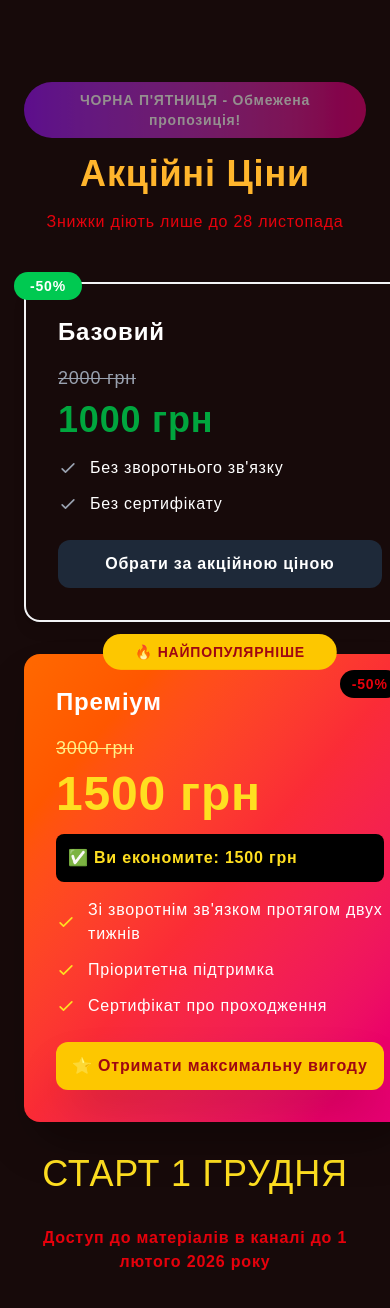
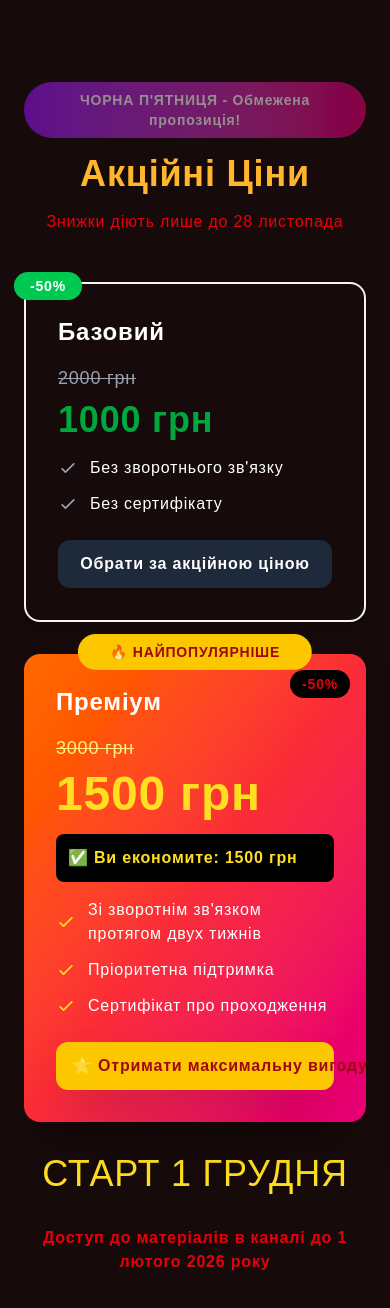
Before and after one commit to GrigoriyShkarta/fireUpYourDriveUa, a Next.js app: page / in a window 390 px wide. Shown: the part 7269-8577 px from the top of the page. Built offline with nearby package versions, Linux system fonts and the light colour scheme; a web font is replaced by a local one.

Commit message:
fixed card

```diff
--- a/components/Price.tsx
+++ b/components/Price.tsx
@@ -139,9 +139,9 @@ export default function Price() {
         <p className='text-red-600'>Знижки діють лише до 28 листопада</p>
       </div>
 
-      <div className='grid md:grid-cols-2 gap-8'>
+      <div className="flex flex-col md:flex-row gap-8">
         {/* Базовый вариант с акционной ценой */}
-        <div className='p-8 rounded-2xl shadow-lg border-2 border-gray-100 flex flex-col justify-between relative'>
+        <div className='flex-1 p-8 rounded-2xl shadow-lg border-2 border-gray-100 flex flex-col justify-between relative'>
           {/* Акционный стикер */}
           <div className='absolute -top-3 -left-3 bg-green-500 text-white px-4 py-1 rounded-full text-sm font-bold'>
             -50%
@@ -181,7 +181,7 @@ export default function Price() {
         </div>
 
         {/* Премиум вариант с максимальной скидкой */}
-        <div className='relative p-8 rounded-2xl shadow-2xl bg-gradient-to-br from-orange-500 via-red-500 to-pink-600 text-white transform hover:scale-105 transition duration-300'>
+        <div className='flex-1 relative p-8 rounded-2xl shadow-2xl bg-gradient-to-br from-orange-500 via-red-500 to-pink-600 text-white transform hover:scale-105 transition duration-300'>
           {/* Верхний стикер "Топ предложение" */}
           <div className='absolute -top-3 left-1/2 transform -translate-x-1/2 bg-yellow-400 text-red-800 font-bold px-8 py-2 rounded-full text-sm animate-bounce whitespace-nowrap'>
             🔥 НАЙПОПУЛЯРНІШЕ
```
